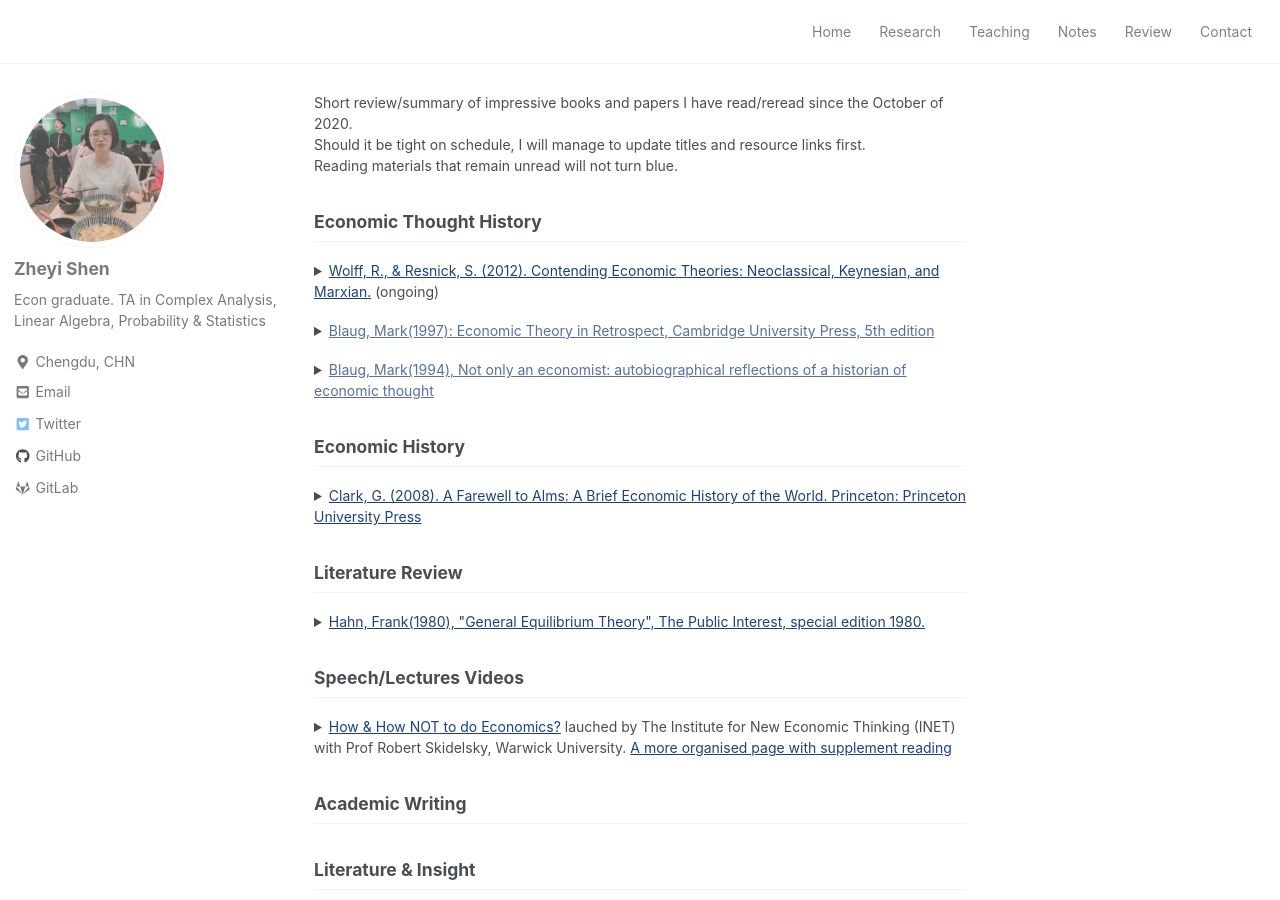
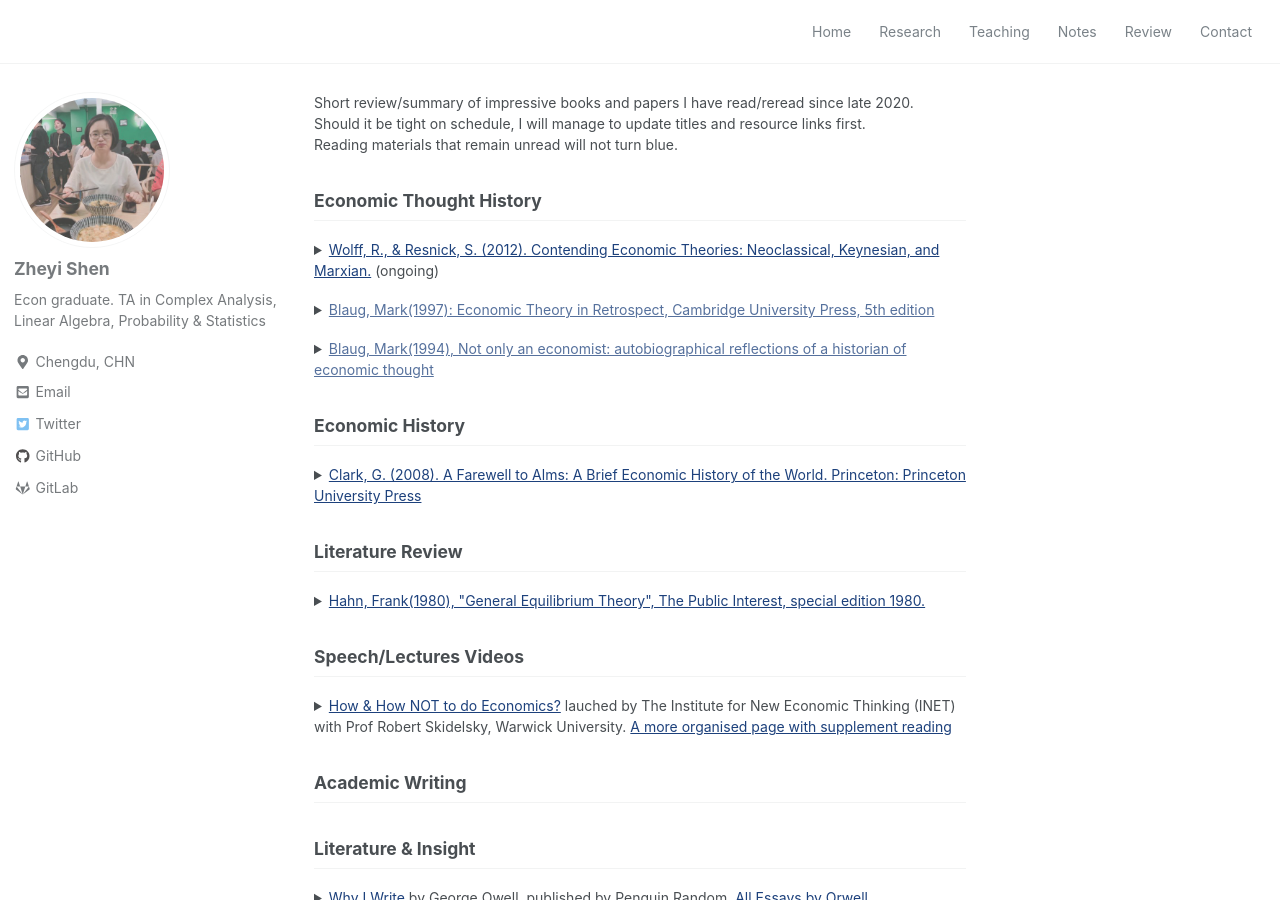
Before and after one commit to Zoey1102/Zoey1102.github.io, a Jekyll site: the page built from _pages/review.md, in a window 1280 px wide and 900 px high. Built offline with Jekyll 4.4.1, drawn with Linux system fonts in a browser that asks for light colours; nearby versions of some CDN libraries.

Commit message:
Update review.md

```diff
--- a/_pages/review.md
+++ b/_pages/review.md
@@ -3,7 +3,7 @@ title: Review
 permalink: /review/
 ---
 
-<p> Short review/summary of impressive books and papers I have read/reread since the October of 2020. <br>
+<p> Short review/summary of impressive books and papers I have read/reread since late 2020. <br>
 Should it be tight on schedule, I will manage to update titles and resource links first.<br>
 Reading materials that remain unread will not turn blue.</p>
 
```
